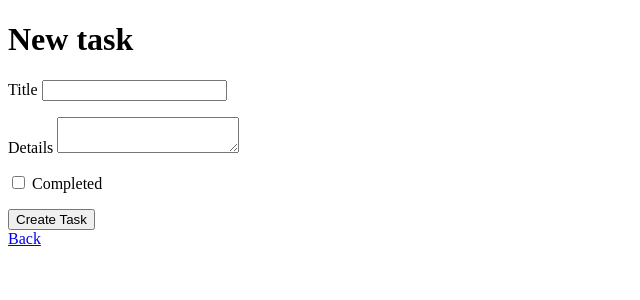
After one commit to alastair-j-hewitt/rails-task-manager, a Rails app: page /tasks/new in a window 1280 px wide. The commit adds this page. Shown: the top 300 px of the page, without its empty margins (0-640 px from the left). Run offline with Rails 7, Linux system fonts and the light colour scheme; style sheets or scripts are compiled from the project's sources.

Commit message:
Fix show page crash and complete task CRUD
- show assigned Task.find (one record) to @tasks and the view called
  @tasks.each, raising NoMethodError; use @task
- Add new/create/edit/update/destroy with strong parameters, a shared
  form partial with error messages, and a title presence validation
- Index checkboxes are display-only (disabled) instead of raw inputs
  named task[title]
- Add controller tests for every action

Co-Authored-By: Claude Opus 5.5 <noreply@anthropic.com>
Claude-Session: https://claude.ai/code/session_013sA7bQCDYkKFs8zma1rPoM

```diff
--- a/app/controllers/tasks_controller.rb
+++ b/app/controllers/tasks_controller.rb
@@ -1,9 +1,49 @@
 class TasksController < ApplicationController
+  before_action :set_task, only: [:show, :edit, :update, :destroy]
+
   def index
-    @tasks = Task.all
+    @tasks = Task.order(:created_at)
   end
 
   def show
-    @tasks = Task.find(params[:id])
+  end
+
+  def new
+    @task = Task.new
+  end
+
+  def create
+    @task = Task.new(task_params)
+    if @task.save
+      redirect_to task_path(@task)
+    else
+      render :new, status: :unprocessable_entity
+    end
+  end
+
+  def edit
+  end
+
+  def update
+    if @task.update(task_params)
+      redirect_to task_path(@task)
+    else
+      render :edit, status: :unprocessable_entity
+    end
+  end
+
+  def destroy
+    @task.destroy
+    redirect_to tasks_path
+  end
+
+  private
+
+  def set_task
+    @task = Task.find(params[:id])
+  end
+
+  def task_params
+    params.require(:task).permit(:title, :details, :completed)
   end
 end
--- a/app/models/task.rb
+++ b/app/models/task.rb
@@ -1,2 +1,3 @@
 class Task < ApplicationRecord
+  validates :title, presence: true
 end
--- /dev/null
+++ b/app/views/tasks/_form.html.erb
@@ -0,0 +1,23 @@
+<%= form_with model: task, local: true do |form| %>
+  <% if task.errors.any? %>
+    <ul>
+      <% task.errors.full_messages.each do |message| %>
+        <li><%= message %></li>
+      <% end %>
+    </ul>
+  <% end %>
+
+  <p>
+    <%= form.label :title %>
+    <%= form.text_field :title %>
+  </p>
+  <p>
+    <%= form.label :details %>
+    <%= form.text_area :details %>
+  </p>
+  <p>
+    <%= form.check_box :completed %>
+    <%= form.label :completed %>
+  </p>
+  <%= form.submit %>
+<% end %>
--- /dev/null
+++ b/app/views/tasks/edit.html.erb
@@ -0,0 +1,3 @@
+<h1>Edit task</h1>
+<%= render "form", task: @task %>
+<%= link_to "Back", task_path(@task) %>
--- /dev/null
+++ b/app/views/tasks/new.html.erb
@@ -0,0 +1,3 @@
+<h1>New task</h1>
+<%= render "form", task: @task %>
+<%= link_to "Back", tasks_path %>
--- a/config/routes.rb
+++ b/config/routes.rb
@@ -1,5 +1,4 @@
 Rails.application.routes.draw do
-  # For details on the DSL available within this file, see http://guides.rubyonrails.org/routing.html
-  get "tasks", to: "tasks#index"
-  get "tasks/:id", to: "tasks#show", as: :task
+  root to: "tasks#index"
+  resources :tasks
 end
```
Also changed, not shown: app/views/tasks/index.html.erb (+7 -4 lines), app/views/tasks/show.html.erb (+10 -6 lines), test/controllers/tasks_controller_test.rb (+40 -3 lines).
